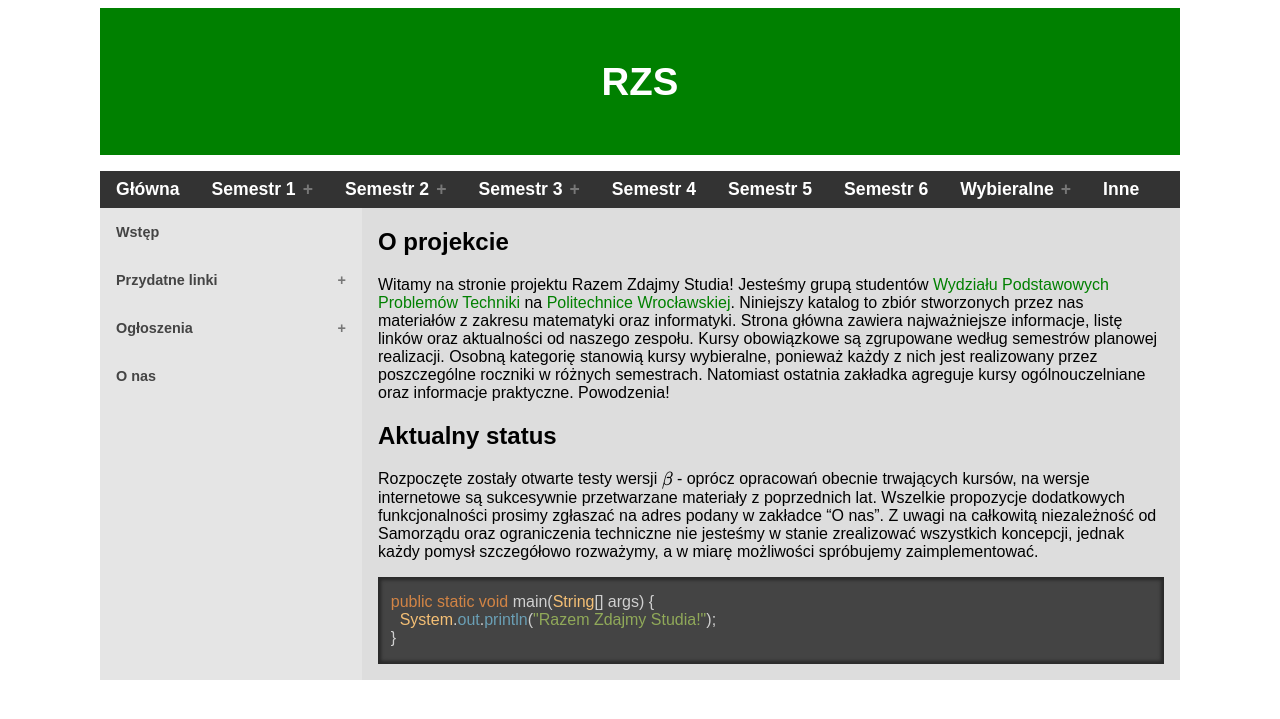
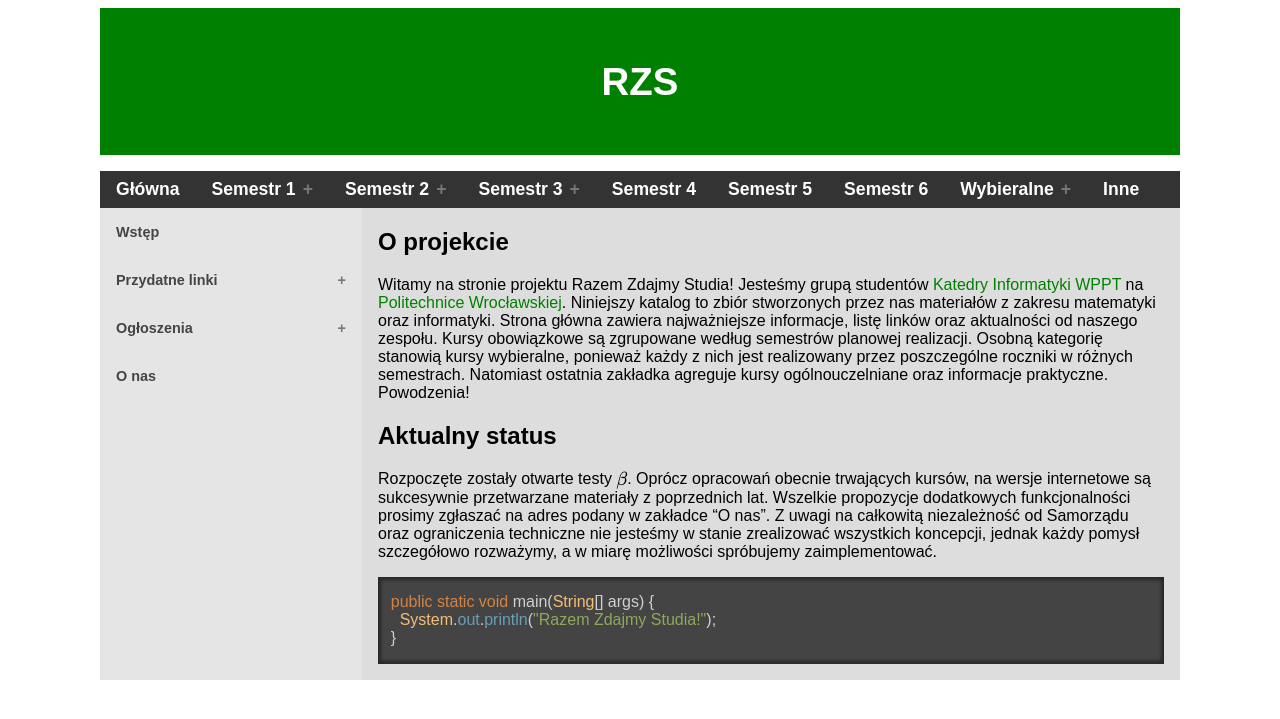
Before and after one commit to rzs-site/rzs-site.github.io, a Jekyll site: the page built from index.md, in a window 1280 px wide. Shown: the top 719 px of the page. Built offline with Jekyll 4.4.1, drawn with Linux system fonts in a browser that asks for light colours; formulas are drawn with MathJax 3; our own code applies the rules of GitHub Pages for plain Markdown files.

Commit message:
Update index.md

````diff
--- a/index.md
+++ b/index.md
@@ -8,12 +8,12 @@ use_highlight: true
 O projekcie
 ---
 
-Witamy na stronie projektu Razem Zdajmy Studia! Jesteśmy grupą studentów [Wydziału Podstawowych Problemów Techniki](http://ki.pwr.edu.pl/) na [Politechnice Wrocławskiej](http://pwr.edu.pl/). Niniejszy katalog to zbiór stworzonych przez nas materiałów z zakresu matematyki oraz informatyki. Strona główna zawiera najważniejsze informacje, listę linków oraz aktualności od naszego zespołu. Kursy obowiązkowe są zgrupowane według semestrów planowej realizacji. Osobną kategorię stanowią kursy wybieralne, ponieważ każdy z nich jest realizowany przez poszczególne roczniki w różnych semestrach. Natomiast ostatnia zakładka agreguje kursy ogólnouczelniane oraz informacje praktyczne. Powodzenia!
+Witamy na stronie projektu Razem Zdajmy Studia! Jesteśmy grupą studentów [Katedry Informatyki WPPT](http://ki.pwr.edu.pl/) na [Politechnice Wrocławskiej](http://pwr.edu.pl/). Niniejszy katalog to zbiór stworzonych przez nas materiałów z zakresu matematyki oraz informatyki. Strona główna zawiera najważniejsze informacje, listę linków oraz aktualności od naszego zespołu. Kursy obowiązkowe są zgrupowane według semestrów planowej realizacji. Osobną kategorię stanowią kursy wybieralne, ponieważ każdy z nich jest realizowany przez poszczególne roczniki w różnych semestrach. Natomiast ostatnia zakładka agreguje kursy ogólnouczelniane oraz informacje praktyczne. Powodzenia!
 
 Aktualny status
 ---
 
-Rozpoczęte zostały otwarte testy wersji \\( \beta \\) - oprócz opracowań obecnie trwających kursów, na wersje internetowe są sukcesywnie przetwarzane materiały z poprzednich lat. Wszelkie propozycje dodatkowych funkcjonalności prosimy zgłaszać na adres podany w zakładce "O nas". Z uwagi na całkowitą niezależność od Samorządu oraz ograniczenia techniczne nie jesteśmy w stanie zrealizować wszystkich koncepcji, jednak każdy pomysł szczegółowo rozważymy, a w miarę możliwości spróbujemy zaimplementować.
+Rozpoczęte zostały otwarte testy \\( \beta \\). Oprócz opracowań obecnie trwających kursów, na wersje internetowe są sukcesywnie przetwarzane materiały z poprzednich lat. Wszelkie propozycje dodatkowych funkcjonalności prosimy zgłaszać na adres podany w zakładce "O nas". Z uwagi na całkowitą niezależność od Samorządu oraz ograniczenia techniczne nie jesteśmy w stanie zrealizować wszystkich koncepcji, jednak każdy pomysł szczegółowo rozważymy, a w miarę możliwości spróbujemy zaimplementować.
 
 ```java
 public static void main(String[] args) {
````
